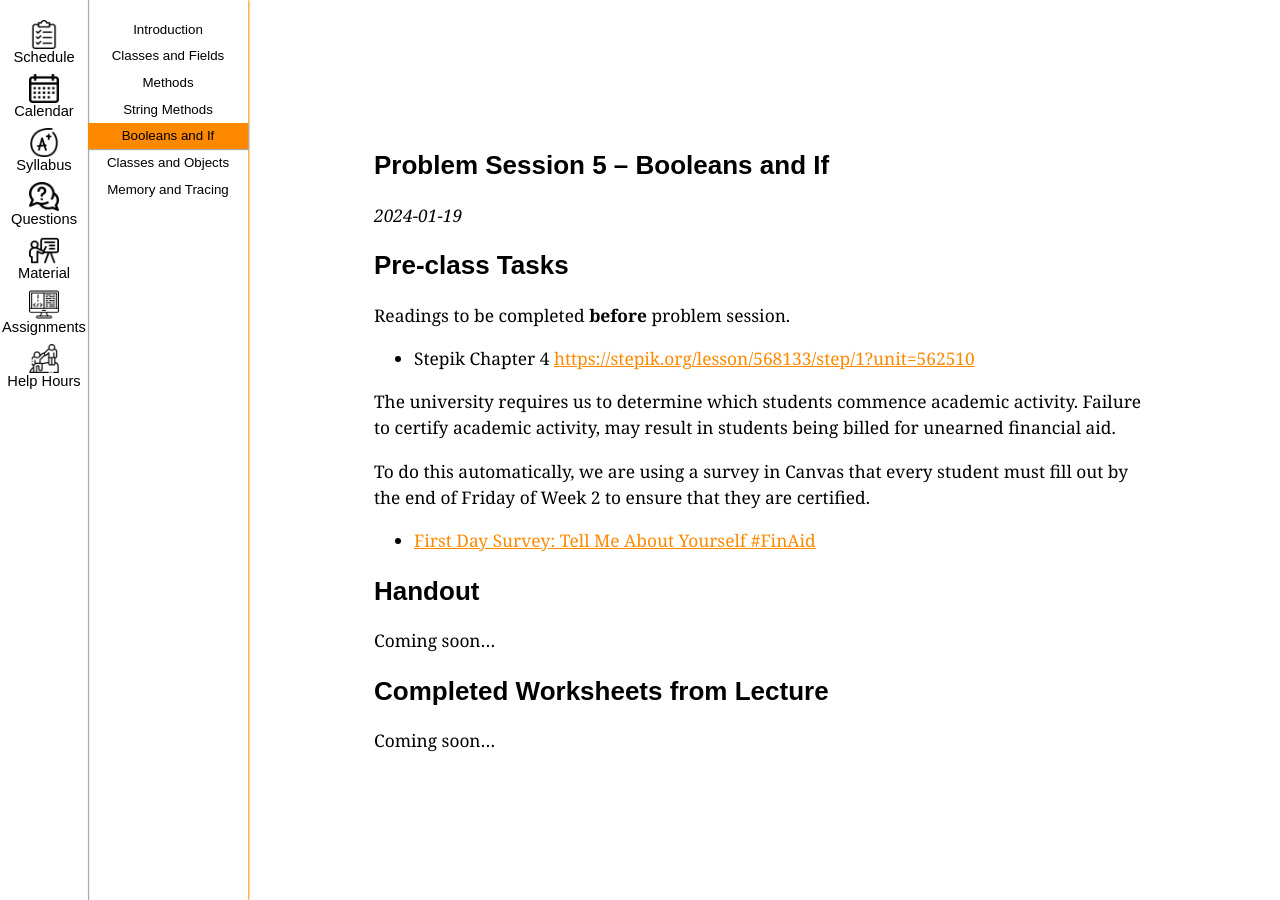
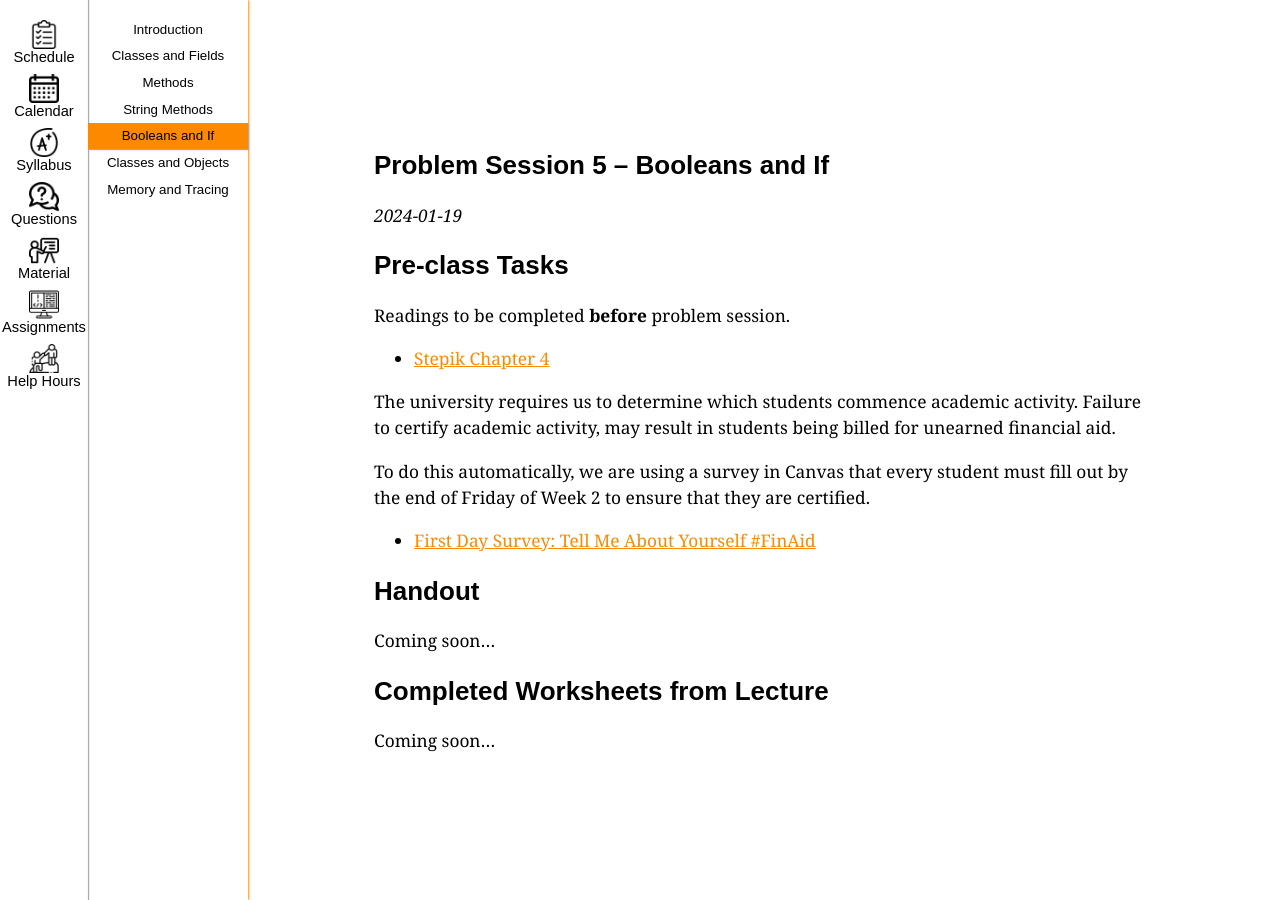
Before and after one commit to ucsd-cse8b-w24/ucsd-cse8b-w24, a Jekyll site: the page built from _lectures/lecture5.md, in a window 1280 px wide. Built offline with Jekyll 4.4.1, drawn with Linux system fonts in a browser that asks for light colours; part of the change alters nothing that is shown.

Commit message:
Update lecture5.md

```diff
--- a/_lectures/lecture5.md
+++ b/_lectures/lecture5.md
@@ -13,7 +13,7 @@ _{{ page.released-on }}_
 
 Readings to be completed **before** problem session.
 
-- Stepik Chapter 4 [https://stepik.org/lesson/568133/step/1?unit=562510](https://stepik.org/lesson/568133/step/1?unit=562510)
+- [Stepik Chapter 4](https://stepik.org/lesson/568133/step/1?unit=562510){:target="_blank"}
 
 The university requires us to determine which students commence academic activity. Failure to certify academic activity, may result in students being billed for unearned financial aid.
 
```
